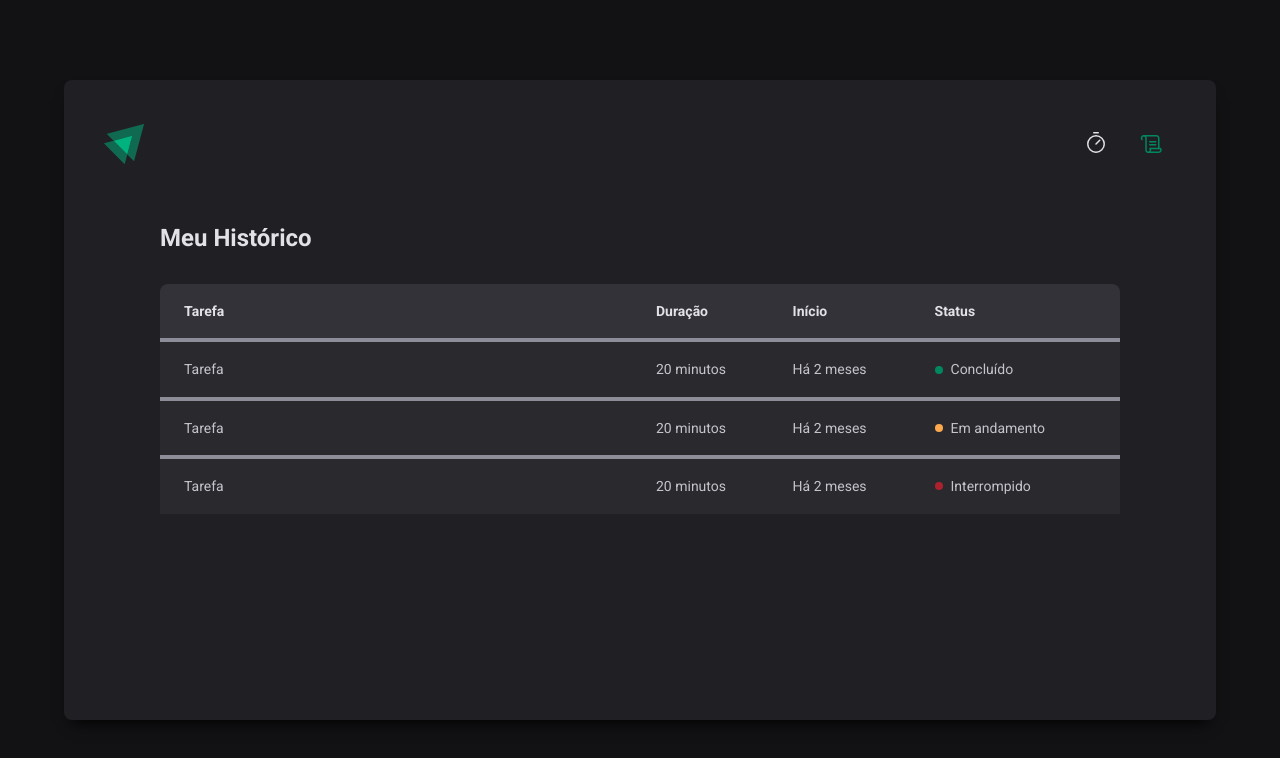
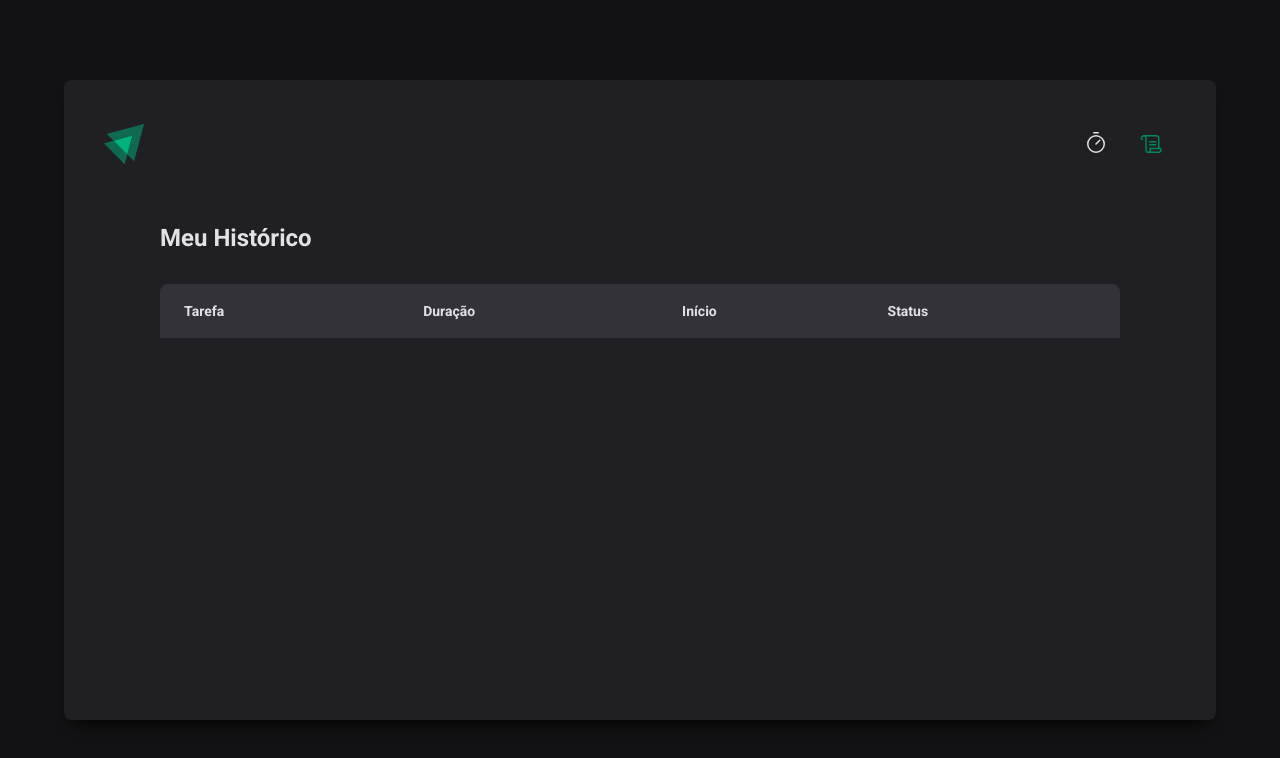
Before and after one commit to gw-rodrigues/ignite-react-2022-timer, a React (Vite) app: page /history in a window 1280 px wide. Shown: the top 758 px of the page. Built offline with nearby package versions, Linux system fonts and the light colour scheme.

Commit message:
feat: cycle context, listing cycles

```diff
--- a/src/pages/History/index.tsx
+++ b/src/pages/History/index.tsx
@@ -1,6 +1,10 @@
+import { useContext } from 'react'
+import { CyclesContext } from '../../contexts/CycleContext'
 import { HistoryContainer, HistoryList, Status } from './styles'
 
 export function History() {
+  const { cycles } = useContext(CyclesContext)
+
   return (
     <HistoryContainer>
       <h1>Meu Histórico</h1>
@@ -16,30 +20,24 @@ export function History() {
             </tr>
           </thead>
           <tbody>
-            <tr>
-              <td>Tarefa</td>
-              <td>20 minutos</td>
-              <td>Há 2 meses</td>
-              <td>
-                <Status statusColor="green">Concluído</Status>
-              </td>
-            </tr>
-            <tr>
-              <td>Tarefa</td>
-              <td>20 minutos</td>
-              <td>Há 2 meses</td>
-              <td>
-                <Status statusColor="yellow">Em andamento</Status>
-              </td>
-            </tr>
-            <tr>
-              <td>Tarefa</td>
-              <td>20 minutos</td>
-              <td>Há 2 meses</td>
-              <td>
-                <Status statusColor="red">Interrompido</Status>
-              </td>
-            </tr>
+            {cycles.map((cycle) => (
+              <tr key={cycle.id}>
+                <td>{cycle.task}</td>
+                <td>{cycle.minutesAmount}</td>
+                <td>{cycle.startDate.toISOString()}</td>
+                <td>
+                  {cycle.finishedDate && (
+                    <Status statusColor="green">Concluído</Status>
+                  )}
+                  {cycle.interruptDate && (
+                    <Status statusColor="red">Interrompido</Status>
+                  )}
+                  {!cycle.finishedDate && !cycle.interruptDate && (
+                    <Status statusColor="yellow">Em andamento</Status>
+                  )}
+                </td>
+              </tr>
+            ))}
           </tbody>
         </table>
       </HistoryList>
```
